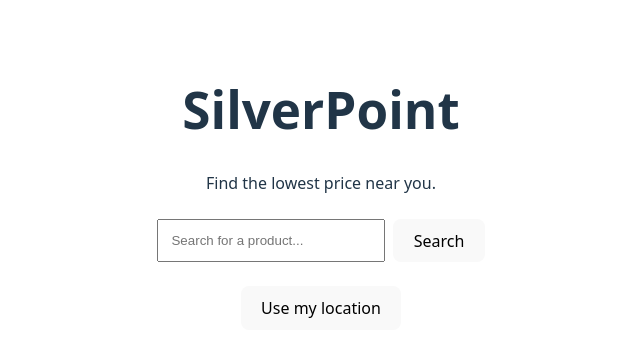
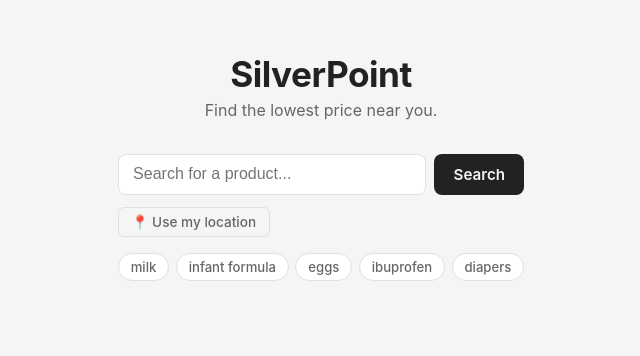
Before and after one commit to hfritz34/Silver-Point, a React (Vite) app in the folder src/web/: page / in a window 1280 px wide. Shown: the part 204-560 px from the top of the page, without its empty margins (319-959 px from the left). Built offline with nearby package versions, Linux system fonts and the light colour scheme.

Commit message:
card UI with best-price badge, savings callout, sort toggle, popular chips

```diff
--- a/src/web/src/App.css
+++ b/src/web/src/App.css
@@ -1,43 +1,214 @@
-#root {
-  max-width: 1280px;
-  margin: 0 auto;
-  padding: 2rem;
-  text-align: center;
+:root {
+  --bg: #1a1a1a;
+  --surface: #2a2a2a;
+  --border: #3a3a3a;
+  --text: #f0f0f0;
+  --text-muted: #999;
+  --accent: #c0c0c0;
+  --accent-bright: #e8e8e8;
+  --green: #4caf50;
+  --yellow: #f59e0b;
+  --red: #ef4444;
+  --blue: #60a5fa;
 }
 
+@media (prefers-color-scheme: light) {
+  :root {
+    --bg: #f5f5f5;
+    --surface: #ffffff;
+    --border: #e0e0e0;
+    --text: #1a1a1a;
+    --text-muted: #666;
+    --accent: #555;
+    --accent-bright: #222;
+  }
+}
+
+* { box-sizing: border-box; }
+
+body {
+  margin: 0;
+  background: var(--bg);
+  color: var(--text);
+  font-family: -apple-system, BlinkMacSystemFont, 'Segoe UI', sans-serif;
+  -webkit-font-smoothing: antialiased;
+}
+
+#root {
+  max-width: 560px;
+  margin: 0 auto;
+  padding: 2rem 1rem 4rem;
+}
+
+/* Header */
+header { text-align: center; margin-bottom: 2rem; }
+h1 {
+  font-size: 2.2rem;
+  font-weight: 700;
+  letter-spacing: -0.5px;
+  margin: 0 0 0.25rem;
+  color: var(--accent-bright);
+}
+.tagline { margin: 0; color: var(--text-muted); font-size: 1rem; }
+
+/* Search bar */
 .search {
   display: flex;
   gap: 0.5rem;
-  justify-content: center;
-  margin: 1.5rem 0;
+  margin-bottom: 0.75rem;
 }
+.search input {
+  flex: 1;
+  padding: 0.65rem 0.9rem;
+  border-radius: 8px;
+  border: 1px solid var(--border);
+  background: var(--surface);
+  color: var(--text);
+  font-size: 1rem;
+  outline: none;
+  transition: border-color 0.15s;
+}
+.search input:focus { border-color: var(--accent); }
+.search button {
+  padding: 0.65rem 1.2rem;
+  border-radius: 8px;
+  border: none;
+  background: var(--accent-bright);
+  color: var(--bg);
+  font-weight: 600;
+  font-size: 0.95rem;
+  cursor: pointer;
+  transition: opacity 0.15s;
+}
+.search button:disabled { opacity: 0.5; cursor: not-allowed; }
 
-.search input {
-  padding: 0.5rem 0.75rem;
-  min-width: 200px;
-}
-
+/* Location row */
 .location {
   display: flex;
-  gap: 0.75rem;
-  justify-content: center;
   align-items: center;
+  gap: 0.6rem;
   margin-bottom: 1rem;
   flex-wrap: wrap;
 }
+.location-btn {
+  padding: 0.4rem 0.8rem;
+  border-radius: 6px;
+  border: 1px solid var(--border);
+  background: transparent;
+  color: var(--text-muted);
+  font-size: 0.85rem;
+  cursor: pointer;
+  transition: border-color 0.15s, color 0.15s;
+}
+.location-btn:hover { border-color: var(--accent); color: var(--text); }
+.location-badge {
+  font-size: 0.8rem;
+  color: var(--green);
+  background: rgba(76, 175, 80, 0.12);
+  padding: 0.2rem 0.6rem;
+  border-radius: 99px;
+}
+.location-error { font-size: 0.8rem; color: var(--red); }
 
-.location-badge { font-size: 0.85rem; color: #666; }
-.location-error { font-size: 0.85rem; color: #c00; }
+/* Popular chips */
+.chips {
+  display: flex;
+  gap: 0.4rem;
+  flex-wrap: wrap;
+  margin-bottom: 1.5rem;
+}
+.chip {
+  padding: 0.3rem 0.75rem;
+  border-radius: 99px;
+  border: 1px solid var(--border);
+  background: var(--surface);
+  color: var(--text-muted);
+  font-size: 0.82rem;
+  cursor: pointer;
+  transition: border-color 0.15s, color 0.15s;
+}
+.chip:hover { border-color: var(--accent); color: var(--text); }
 
-.results {
-  list-style: none;
-  padding: 0;
-  text-align: left;
-  max-width: 400px;
-  margin: 1rem auto;
+/* Sort controls */
+.sort-controls {
+  display: flex;
+  align-items: center;
+  gap: 0.4rem;
+  margin-bottom: 0.75rem;
+}
+.sort-label { font-size: 0.82rem; color: var(--text-muted); }
+.sort-btn {
+  padding: 0.25rem 0.7rem;
+  border-radius: 6px;
+  border: 1px solid var(--border);
+  background: transparent;
+  color: var(--text-muted);
+  font-size: 0.82rem;
+  cursor: pointer;
+  transition: all 0.15s;
+}
+.sort-btn.active {
+  border-color: var(--accent-bright);
+  color: var(--text);
+  background: var(--surface);
 }
 
-.results li {
-  padding: 0.5rem;
-  border-bottom: 1px solid #eee;
+/* Result cards */
+.results { display: flex; flex-direction: column; gap: 0.6rem; }
+
+.result-card {
+  background: var(--surface);
+  border: 1px solid var(--border);
+  border-radius: 10px;
+  padding: 0.9rem 1rem;
+  transition: border-color 0.15s;
 }
+.result-card.best { border-color: var(--accent); }
+
+.card-top {
+  display: flex;
+  justify-content: space-between;
+  align-items: flex-start;
+  margin-bottom: 0.4rem;
+}
+.card-left { display: flex; flex-direction: column; gap: 0.2rem; }
+
+.best-badge {
+  display: inline-block;
+  font-size: 0.7rem;
+  font-weight: 700;
+  letter-spacing: 0.5px;
+  text-transform: uppercase;
+  color: var(--accent-bright);
+  background: rgba(192, 192, 192, 0.15);
+  padding: 0.1rem 0.5rem;
+  border-radius: 4px;
+  width: fit-content;
+}
+
+.store-name { font-size: 1rem; font-weight: 600; }
+.distance { font-size: 0.85rem; color: var(--text-muted); padding-top: 0.1rem; }
+
+.card-bottom {
+  display: flex;
+  align-items: center;
+  gap: 0.75rem;
+  flex-wrap: wrap;
+}
+
+.price { font-size: 1.4rem; font-weight: 700; }
+
+/* Stock badges */
+.stock-badge {
+  font-size: 0.78rem;
+  font-weight: 500;
+  padding: 0.15rem 0.55rem;
+  border-radius: 99px;
+}
+.stock-badge.in_stock    { background: rgba(76,175,80,0.15);  color: var(--green); }
+.stock-badge.low_stock   { background: rgba(245,158,11,0.15); color: var(--yellow); }
+.stock-badge.out_of_stock{ background: rgba(239,68,68,0.12);  color: var(--red); text-decoration: line-through; }
+
+.savings { font-size: 0.78rem; color: var(--blue); }
+
+.no-results { text-align: center; color: var(--text-muted); margin-top: 2rem; }
--- a/src/web/src/App.tsx
+++ b/src/web/src/App.tsx
@@ -1,11 +1,22 @@
-import { useState } from 'react'
+import { useState, useMemo } from 'react'
 import './App.css'
+
+type Stock = 'in_stock' | 'low_stock' | 'out_of_stock'
 
 type SearchResult = {
   productName: string
   storeName: string
   price: number
   distanceMi: number
+  stock: Stock
+}
+
+const POPULAR = ['milk', 'infant formula', 'eggs', 'ibuprofen', 'diapers']
+
+const STOCK_LABEL: Record<Stock, string> = {
+  in_stock: 'In Stock',
+  low_stock: 'Low Stock',
+  out_of_stock: 'Out of Stock',
 }
 
 function App() {
@@ -14,6 +25,14 @@ function App() {
   const [loading, setLoading] = useState(false)
   const [location, setLocation] = useState<{ lat: number; lng: number } | null>(null)
   const [locationError, setLocationError] = useState<string | null>(null)
+  const [sortBy, setSortBy] = useState<'price' | 'distance'>('price')
+
+  const sorted = useMemo(() => {
+    if (!results) return null
+    return [...results].sort((a, b) =>
+      sortBy === 'price' ? a.price - b.price : a.distanceMi - b.distanceMi
+    )
+  }, [results, sortBy])
 
   function handleUseLocation() {
     setLocationError(null)
@@ -27,12 +46,14 @@ function App() {
     )
   }
 
-  async function handleSearch() {
-    if (!query.trim()) return
+  async function search(q: string) {
+    const trimmed = q.trim()
+    if (!trimmed) return
     setLoading(true)
     setResults(null)
+    setSortBy('price')
     try {
-      let url = `/api/search?q=${encodeURIComponent(query.trim())}`
+      let url = `/api/search?q=${encodeURIComponent(trimmed)}`
       if (location) url += `&lat=${location.lat}&lng=${location.lng}`
       const res = await fetch(url)
       const data = await res.json()
@@ -44,42 +65,97 @@ function App() {
     }
   }
 
+  function handleChip(chip: string) {
+    setQuery(chip)
+    search(chip)
+  }
+
+  const maxPrice = sorted ? Math.max(...sorted.map((r) => r.price)) : 0
+
   return (
     <main>
-      <h1>SilverPoint</h1>
-      <p>Find the lowest price near you.</p>
+      <header>
+        <h1>SilverPoint</h1>
+        <p className="tagline">Find the lowest price near you.</p>
+      </header>
+
       <div className="search">
         <input
           type="text"
           placeholder="Search for a product..."
           value={query}
           onChange={(e) => setQuery(e.target.value)}
-          onKeyDown={(e) => e.key === 'Enter' && handleSearch()}
+          onKeyDown={(e) => e.key === 'Enter' && search(query)}
         />
-        <button type="button" onClick={handleSearch} disabled={loading}>
-          {loading ? 'Searching...' : 'Search'}
+        <button type="button" onClick={() => search(query)} disabled={loading}>
+          {loading ? 'Searching…' : 'Search'}
         </button>
       </div>
+
       <div className="location">
-        <button type="button" onClick={handleUseLocation}>
-          Use my location
+        <button type="button" className="location-btn" onClick={handleUseLocation}>
+          📍 Use my location
         </button>
-        {location && <span className="location-badge">Using location</span>}
+        {location && <span className="location-badge">Location active</span>}
         {locationError && <span className="location-error">{locationError}</span>}
       </div>
-      {results && (
-        <ul className="results">
-          {results.length === 0 ? (
-            <li>No results.</li>
-          ) : (
-            results.map((r, i) => (
-              <li key={i}>
-                <strong>{r.storeName}</strong> — ${r.price.toFixed(2)} · {r.distanceMi} mi
-              </li>
-            ))
-          )}
-        </ul>
+
+      <div className="chips">
+        {POPULAR.map((p) => (
+          <button key={p} type="button" className="chip" onClick={() => handleChip(p)}>
+            {p}
+          </button>
+        ))}
+      </div>
+
+      {sorted && sorted.length > 0 && (
+        <>
+          <div className="sort-controls">
+            <span className="sort-label">Sort by</span>
+            <button
+              type="button"
+              className={sortBy === 'price' ? 'sort-btn active' : 'sort-btn'}
+              onClick={() => setSortBy('price')}
+            >
+              Price
+            </button>
+            <button
+              type="button"
+              className={sortBy === 'distance' ? 'sort-btn active' : 'sort-btn'}
+              onClick={() => setSortBy('distance')}
+            >
+              Distance
+            </button>
+          </div>
+
+          <div className="results">
+            {sorted.map((r, i) => {
+              const savings = maxPrice - r.price
+              const isBest = i === 0 && sortBy === 'price'
+              return (
+                <div key={i} className={`result-card${isBest ? ' best' : ''}`}>
+                  <div className="card-top">
+                    <div className="card-left">
+                      {isBest && <span className="best-badge">Best Price</span>}
+                      <span className="store-name">{r.storeName}</span>
+                    </div>
+                    <span className="distance">{r.distanceMi} mi</span>
+                  </div>
+                  <div className="card-bottom">
+                    <span className="price">${r.price.toFixed(2)}</span>
+                    <span className={`stock-badge ${r.stock}`}>{STOCK_LABEL[r.stock]}</span>
+                    {savings > 0.005 && sortBy === 'price' && (
+                      <span className="savings">Save ${savings.toFixed(2)} vs most expensive</span>
+                    )}
+                  </div>
+                </div>
+              )
+            })}
+          </div>
+        </>
       )}
+
+      {sorted && sorted.length === 0 && <p className="no-results">No results found.</p>}
     </main>
   )
 }
```
